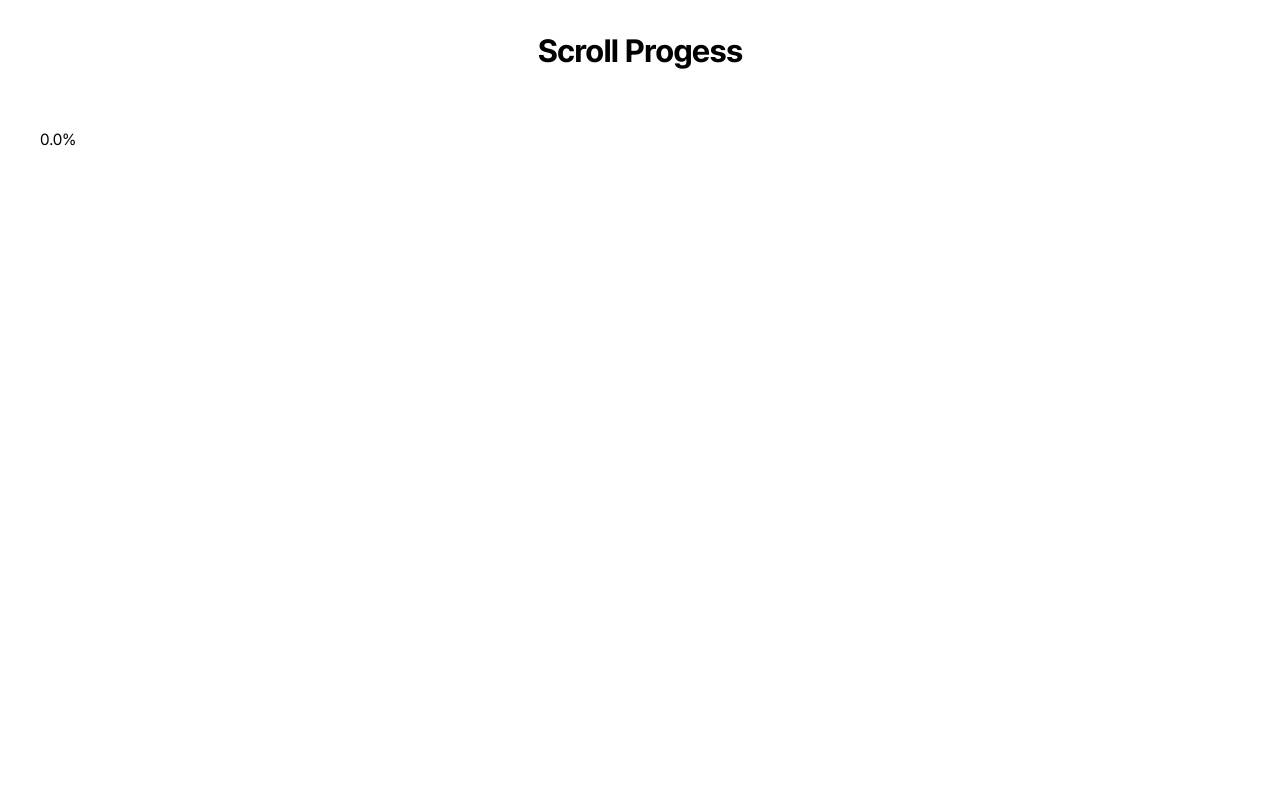
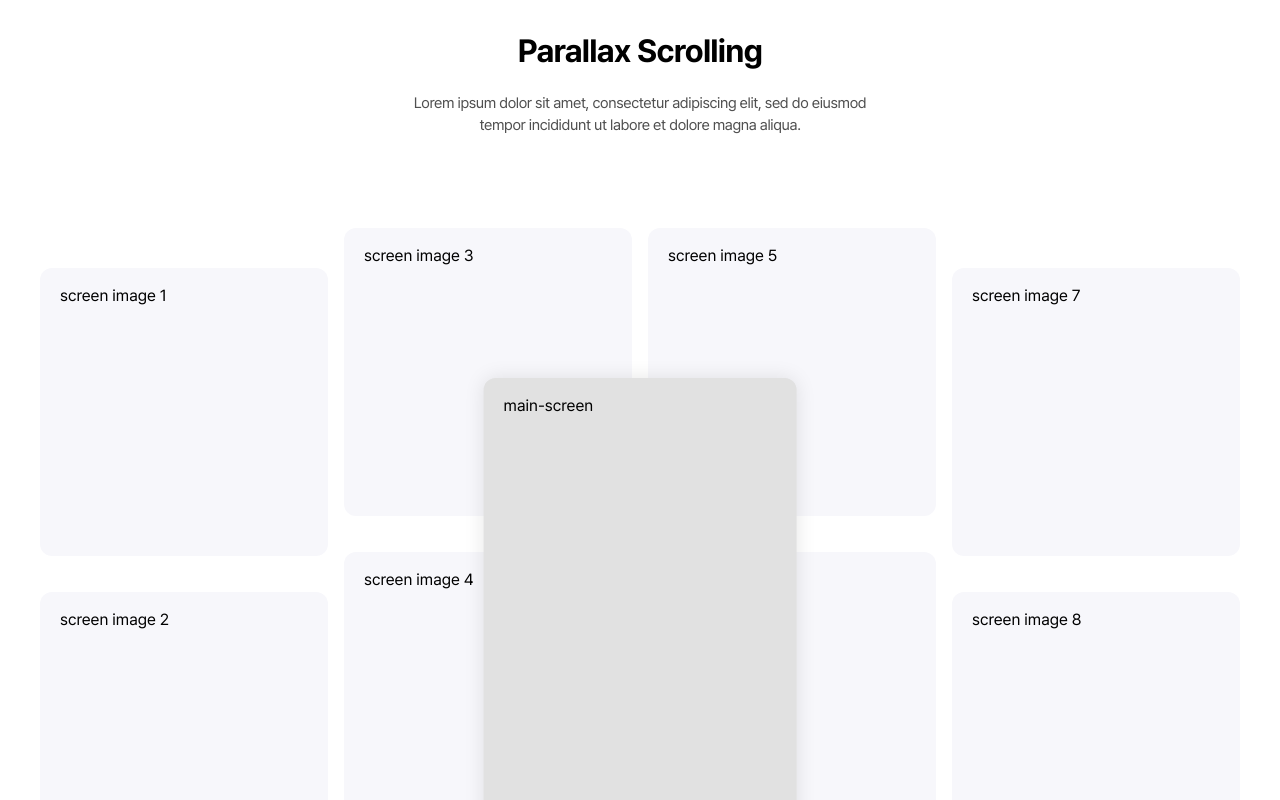
Before and after one commit to SangO-Lee/if-design, a React (Create React App) app: page / in a window 1280 px wide. Shown: the part 7320-8120 px from the top of the page. Built offline with nearby package versions, Linux system fonts and the light colour scheme.

Commit message:
parallax scrolling ui 추가

```diff
--- a/src/assets/css/common.scss
+++ b/src/assets/css/common.scss
@@ -178,11 +178,78 @@ main {
 
     //section6
     #section6 {
-        height: 300vh;
+        // height: 200vh;
 
-        .container {
-            position: sticky;
-            top: 80px;
+        // .container {
+        //     position: sticky;
+        //     top: 80px;
+        // }
+
+        .mobile-screens {
+            position: relative;
+            top: 32px;
+            transition: all 0.6s ease;
+            .inner {
+                display: flex;
+                gap: 16px;
+                height: fit-content;
+                > div {
+                    flex: 1;
+                    display: flex;
+                    flex-flow: column;
+                    gap: 16px;
+
+                    &:nth-child(1),
+                    &:nth-child(4) {
+                        padding-top: 40px;
+                    }
+                }
+            }
+
+            .screen {
+                border-radius: 12px;
+                background: $bg-light;
+                aspect-ratio: 1 / 1;
+                padding: 20px;
+                transition: all 0.6s ease;
+                &:nth-child(even) {
+                    margin-top: 20px;
+                }
+
+                &.main-screen {
+                    height: 650px;
+                    position: absolute;
+                    left: 50%;
+                    top: 150px;
+                    transform: translateX(-50%);
+                    aspect-ratio: 333 / 692;
+                    background: $bg-medium;
+                    box-shadow: 0 0 20px rgba(0, 0, 0, 0.1);
+                    // transition: none;
+                    margin-top: 0;
+                }
+            }
+
+            &.active {
+                top: 12px;
+                .screen {
+                    margin-top: 0;
+
+                    &.main-screen {
+                        top: -40px;
+                    }
+                }
+            }
+            &.deeper {
+                top: 0px;
+                .screen {
+                    margin-top: 0px;
+
+                    &.main-screen {
+                        top: -100px;
+                    }
+                }
+            }
         }
     }
 }
--- a/src/components/main/Section6.js
+++ b/src/components/main/Section6.js
@@ -13,17 +13,41 @@ function Section6() {
         <>
             <section id={menu[5].id} ref={targetRef}>
                 <div className="container">
-                    <h2 className="section-title">Scroll Progess</h2>
-                    <p id="scroll-progress">
-                        <span className="value">
-                            <ScrollProgress
-                                targetRef={targetRef}
-                                onProgressChange={handleProgressChange}
-                            ></ScrollProgress>
-                            {(progress * 100).toFixed(1)}
-                        </span>
-                        <span className="label">%</span>
+                    <h2 className="section-title">Parallax Scrolling</h2>
+                    <p className="sub-title">
+                        Lorem ipsum dolor sit amet, consectetur adipiscing elit,
+                        sed do eiusmod <br />
+                        tempor incididunt ut labore et dolore magna aliqua.
                     </p>
+                    <ScrollProgress
+                        targetRef={targetRef}
+                        onProgressChange={handleProgressChange}
+                    ></ScrollProgress>
+                    <div
+                        className={`mobile-screens ${
+                            progress > 0.05 && progress < 0.5 ? "active" : ""
+                        } ${progress > 0.5 ? "deeper" : ""}`}
+                    >
+                        <div className="inner">
+                            <div className="col">
+                                <div className="screen">screen image 1</div>
+                                <div className="screen">screen image 2</div>
+                            </div>
+                            <div className="col">
+                                <div className="screen">screen image 3</div>
+                                <div className="screen">screen image 4</div>
+                            </div>
+                            <div className="col">
+                                <div className="screen">screen image 5</div>
+                                <div className="screen">screen image 6</div>
+                            </div>
+                            <div className="col">
+                                <div className="screen">screen image 7</div>
+                                <div className="screen">screen image 8</div>
+                            </div>
+                        </div>
+                        <div className="screen main-screen">main-screen</div>
+                    </div>
                 </div>
             </section>
         </>
```
